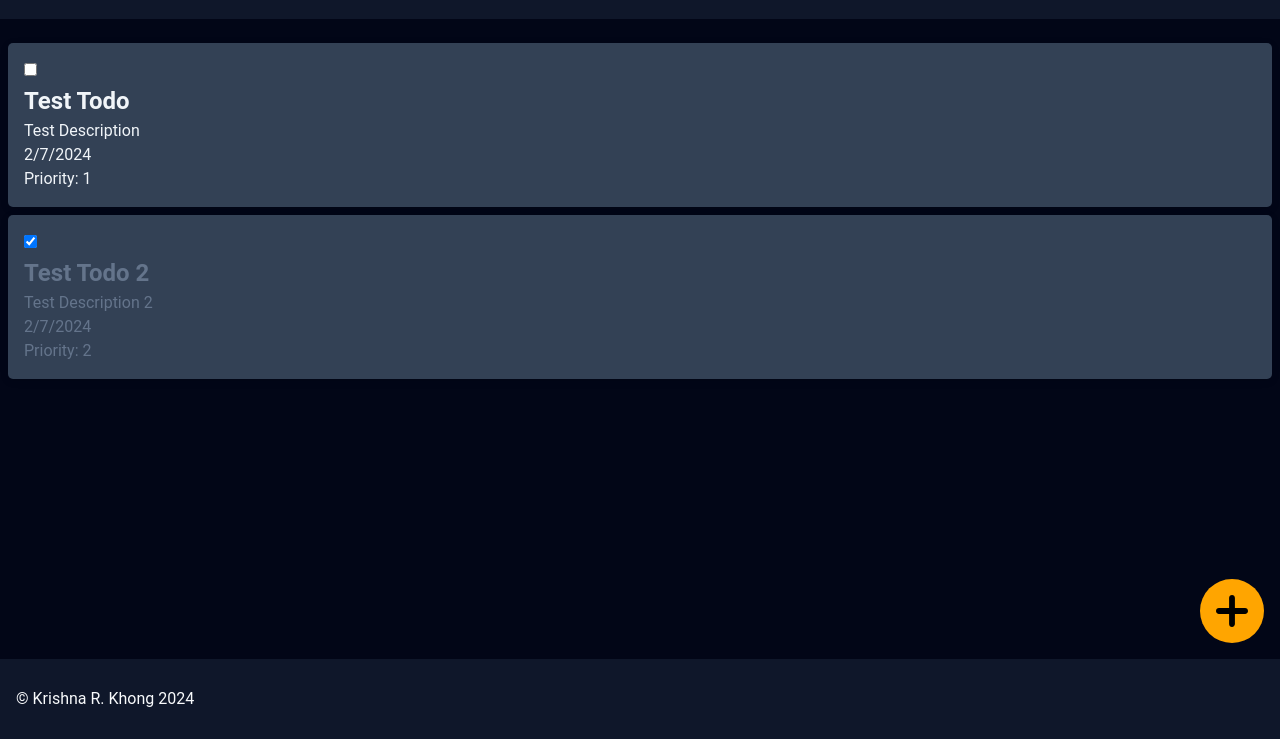
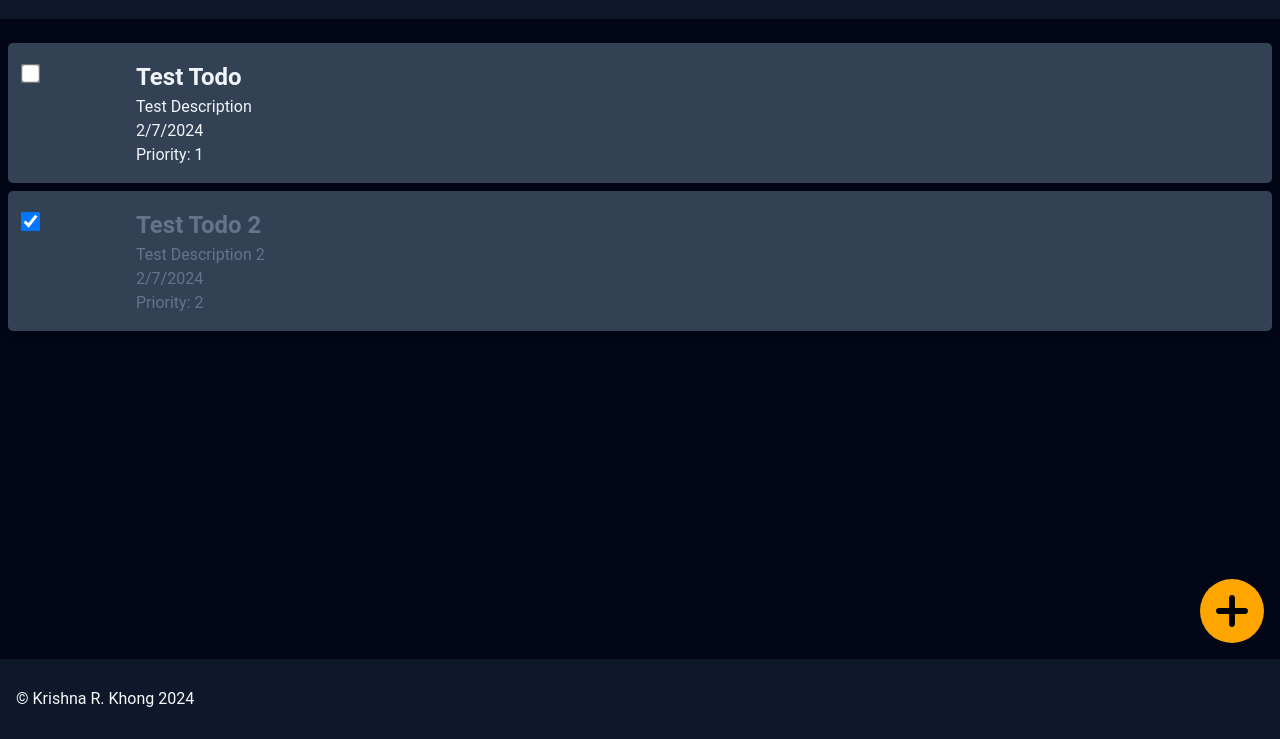
Before and after one commit to cashewna/todolist, a website built with webpack: page src/index.html in a window 1280 px wide. Shown: the part 61-800 px from the top of the page. Built offline with nearby package versions, Linux system fonts and the light colour scheme.

Commit message:
feat: move checkbox to the left of the list

```diff
--- a/src/css/style.css
+++ b/src/css/style.css
@@ -35,6 +35,17 @@ header {
 #content {
     background-color: var(--950);
     padding-top: 1rem;
+
+    #todo-list > li {
+        display: grid;
+        grid-template-columns: 1fr 10fr;
+        .todo-checkbox {
+            grid-column: 1 / 2;
+            margin-top: 0.5rem;
+            transform: scale(1.5);
+        }
+    }
+
     ul#todo-list {
         list-style: none;
         padding: 0;
--- a/src/views/TodoList.ts
+++ b/src/views/TodoList.ts
@@ -11,6 +11,7 @@ class TodoList {
         todos.forEach((todo: Todo, index) => {
             const todoElement = document.createElement("li");
 
+            const leftDiv = document.createElement("div");
             const checkbox = document.createElement("input");
             checkbox.type = "checkbox";
             checkbox.checked = todo.isDone;
@@ -21,34 +22,37 @@ class TodoList {
                 });
                 this.#todoListElement.dispatchEvent(event);
             });
-            todoElement.appendChild(checkbox);
+            leftDiv.appendChild(checkbox);
+            todoElement.appendChild(leftDiv);
 
+            const rightDiv = document.createElement("div");
             const title = document.createElement('h1');
             title.textContent = todo.title;
-            todoElement.appendChild(title);
+            rightDiv.appendChild(title);
 
             if (todo.description) {
                 const description = document.createElement('p');
                 description.textContent = todo.description;
-                todoElement.appendChild(description);
+                rightDiv.appendChild(description);
             }
 
             if (todo.dueDate && !isNaN(todo.dueDate.getTime())) {
                 const dueDate = document.createElement('p');
                 dueDate.textContent = todo.dueDate.toLocaleDateString();
-                todoElement.appendChild(dueDate);
+                rightDiv.appendChild(dueDate);
             }
 
             if (todo.priority && !isNaN(todo.priority)) {
                 const priority = document.createElement('p');
                 priority.textContent = `Priority: ${todo.priority.toString()}`;
-                todoElement.appendChild(priority);
+                rightDiv.appendChild(priority);
             }
 
             if (todo.isDone) {
                 todoElement.classList.add('done');
             }
 
+            todoElement.appendChild(rightDiv);
             this.#todoListElement.appendChild(todoElement);
         });
     }
```
Also changed, not shown: dist/index.html, dist/main.css, dist/main.js, dist/service-worker.js.
